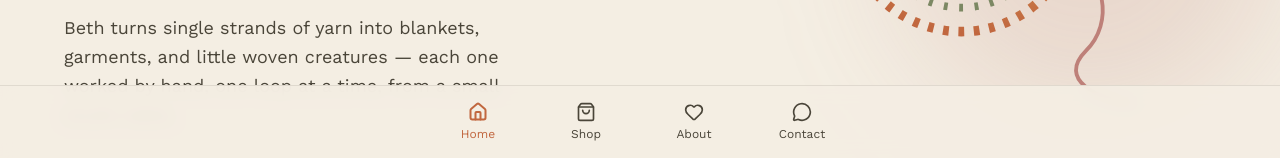
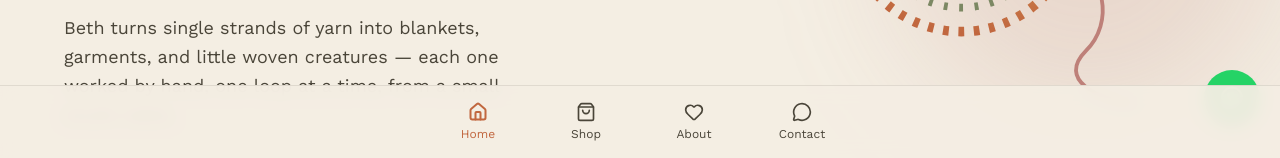
Before and after one commit to bemadecrochet/BETHS_Bemade, a React (Vite) app: page / in a window 1280 px wide. Shown: the part 642-800 px from the top of the page. Built offline with nearby package versions, Linux system fonts and the light colour scheme.

Commit message:
Whatsapp button

```diff
--- a/src/App.jsx
+++ b/src/App.jsx
@@ -8,6 +8,7 @@ import Process from './components/Process'
 import Testimonials from './components/Testimonials'
 import Contact from './components/Contact'
 import Footer from './components/Footer'
+import WhatsAppButton from './components/WhatsAppButton'
 
 function App() {
   const [activeTab, setActiveTab] = useState('home')
@@ -38,7 +39,7 @@ function App() {
           </>
         )}
       </main>
-
+             <WhatsAppButton />
       <TabBar activeTab={activeTab} onTabChange={setActiveTab} />
       <Footer />
     </div>
--- /dev/null
+++ b/src/components/WhatsAppButton.jsx
@@ -0,0 +1,18 @@
+export default function WhatsAppButton() {
+  const phone = '254742901984'
+  const message = encodeURIComponent("Hi Beth! I'd love to ask about a crochet piece.")
+
+  return (
+
+      <a href={`https://wa.me/${phone}?text=${message}`}
+      target="_blank"
+      rel="noopener noreferrer"
+      aria-label="Chat on WhatsApp"
+      className="fixed bottom-24 right-5 z-40 flex h-14 w-14 items-center justify-center rounded-full bg-[#25D366] text-white shadow-lg transition-transform hover:-translate-y-0.5 hover:shadow-xl md:bottom-8"
+    >
+      <svg viewBox="0 0 32 32" width="28" height="28" fill="currentColor" aria-hidden="true">
+        <path d="M16.001 3C9.096 3 3.5 8.596 3.5 15.5c0 2.42.687 4.68 1.878 6.598L3 29l7.086-2.328A12.44 12.44 0 0 0 16.001 28C22.906 28 28.5 22.404 28.5 15.5S22.906 3 16.001 3Zm0 22.75a10.2 10.2 0 0 1-5.204-1.428l-.373-.222-4.206 1.382 1.4-4.1-.243-.386A10.19 10.19 0 0 1 5.75 15.5c0-5.66 4.59-10.25 10.251-10.25S26.25 9.84 26.25 15.5 21.662 25.75 16.001 25.75Zm5.61-7.64c-.307-.154-1.816-.896-2.098-.998-.281-.103-.486-.154-.691.153-.204.307-.793.998-.972 1.203-.179.205-.358.23-.665.077-.307-.154-1.297-.478-2.47-1.523-.913-.814-1.53-1.82-1.709-2.127-.179-.307-.019-.473.135-.626.138-.138.307-.358.46-.537.154-.18.205-.307.307-.512.103-.205.052-.384-.026-.538-.077-.154-.69-1.664-.946-2.28-.249-.598-.502-.517-.69-.527l-.588-.01c-.205 0-.538.077-.819.384-.281.307-1.074 1.05-1.074 2.56s1.1 2.97 1.253 3.174c.154.205 2.165 3.306 5.246 4.636.733.316 1.305.505 1.751.647.735.234 1.404.201 1.933.122.59-.088 1.816-.742 2.072-1.459.256-.717.256-1.331.179-1.459-.077-.128-.281-.205-.588-.359Z" />
+      </svg>
+    </a>
+  )
+}
```
